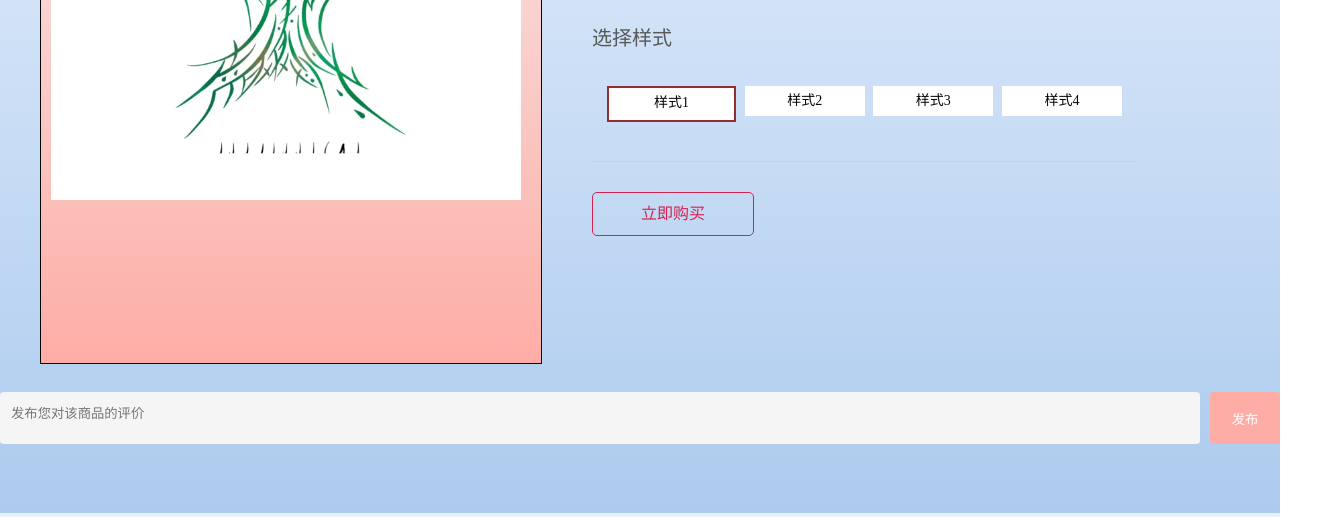
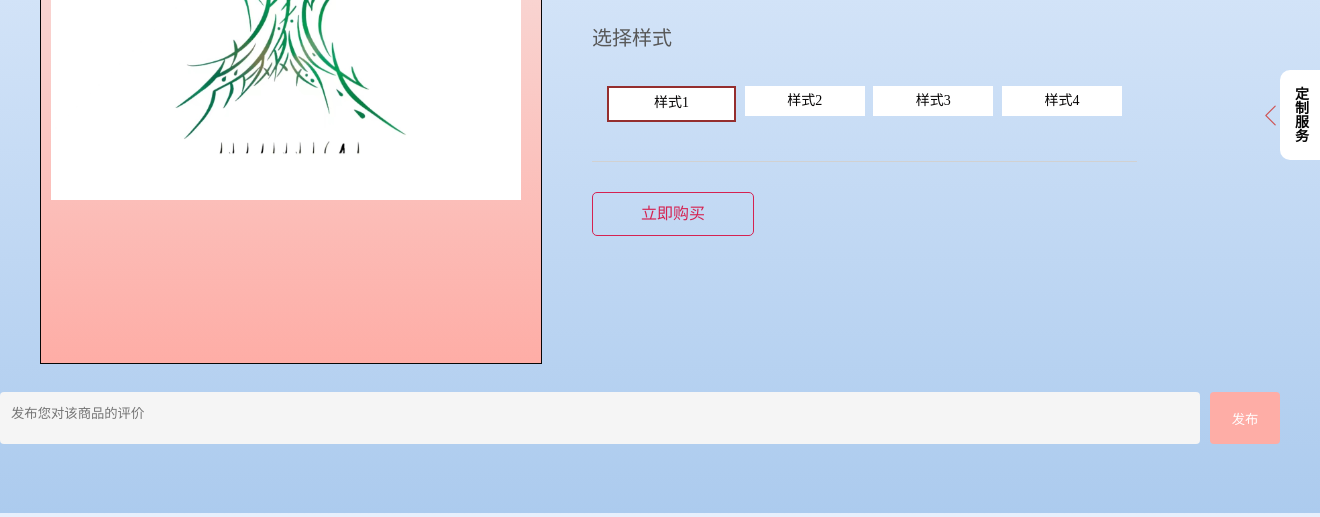
Before and after one commit to Kamukiiii/NUSHU-E-BUSINESS, a plain HTML site: page shop页面/shop.html in a window 1280 px wide. Shown: the part 283-800 px from the top of the page, 1320 px wide, since content can reach past the window. Drawn offline with Linux system fonts and the light colour scheme.

Commit message:
add customization service

```diff
--- a/shop页面/js/shop_index.js
+++ b/shop页面/js/shop_index.js
@@ -165,3 +165,12 @@ else if (r == 8) {
   ul.style.display = 'none'
   img.src = "./uploads/金属贴.jpg"
 }
+
+//边栏-定制
+const custom = document.querySelector('.custom')
+custom.addEventListener('mouseenter',function(){
+  custom.style.right = "0px"
+})
+custom.addEventListener('mouseleave', function () {
+  custom.style.right = "-40px"
+})
--- a/shop页面/less/shop_index.less
+++ b/shop页面/less/shop_index.less
@@ -257,3 +257,32 @@ body{
         cursor: pointer;
     }
 }
+//边栏-定制
+.custom{
+    position: absolute;
+
+    top: 50%;
+    right: -40px;
+    transform: translate(0,-50%);
+    writing-mode: vertical-lr;
+    background-color: #fff;
+    border-radius: 10px 0 0 10px;
+    width: 30px;
+    height: 90px;
+    text-align: center;
+    padding-left: 10px;
+    transition: 0.5s;
+    a{
+        font-size: 14px;
+        font-weight: 600;
+        color: #060606 ;
+    }
+    .icon-left{
+        position: absolute;
+        top: 50%;
+        left: -20px;
+        transform: translate(0,-50%);
+        font-size: 20px !important;
+        cursor: pointer;
+    }
+}
--- a/shop页面/shop.html
+++ b/shop页面/shop.html
@@ -70,6 +70,12 @@
         <div class="payfor">免密支付中...</div>
         <div class="close">X</div>
     </div>
+    <!-- 边栏-定制 -->
+    <div class="custom">
+        <a href="javascript:;">定制服务</a>
+        <div class="iconfont icon-left"></div>
+    </div>
+
     <script src="./js/shop_index.js"></script>
 </body>
 </html>
```
Also changed, not shown: shop页面/css/shop_index.css.
